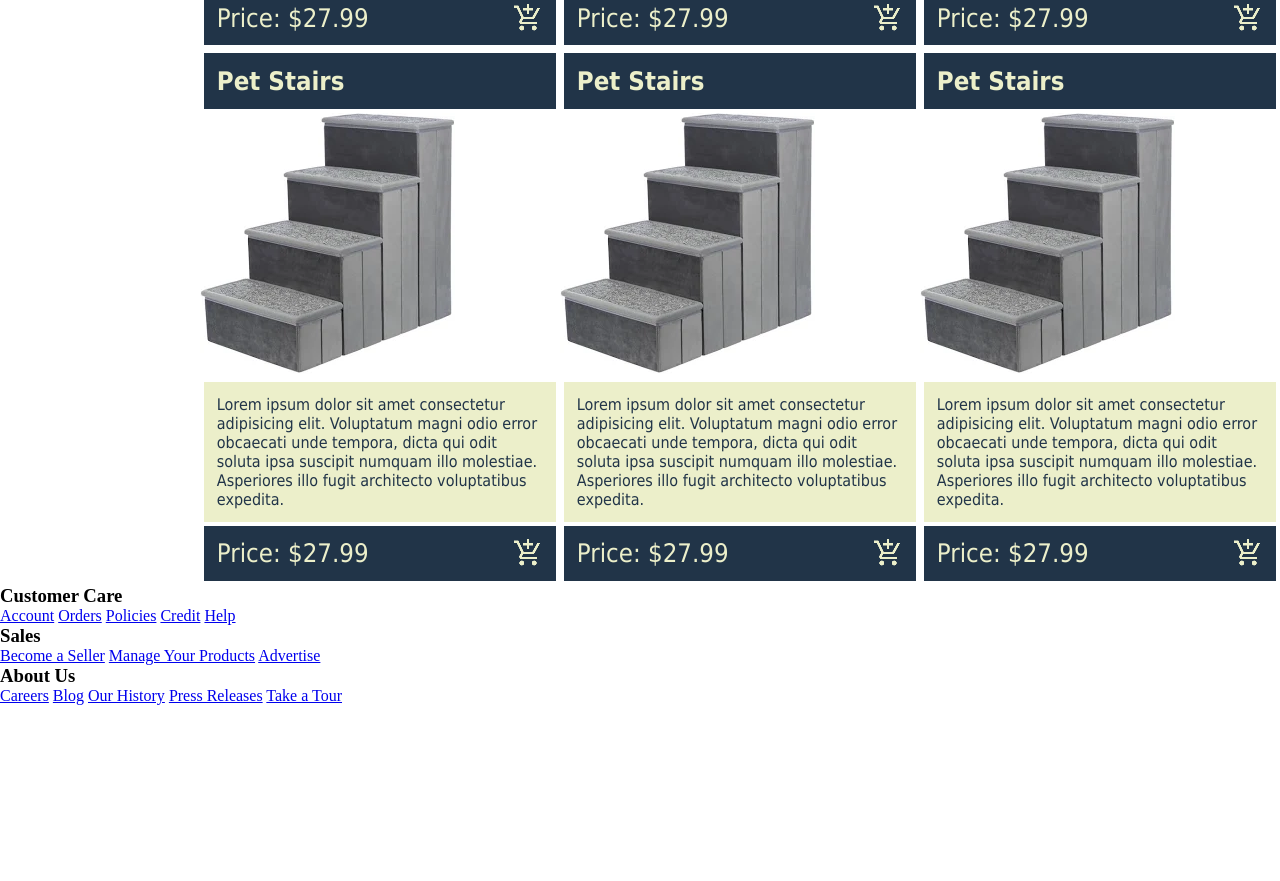
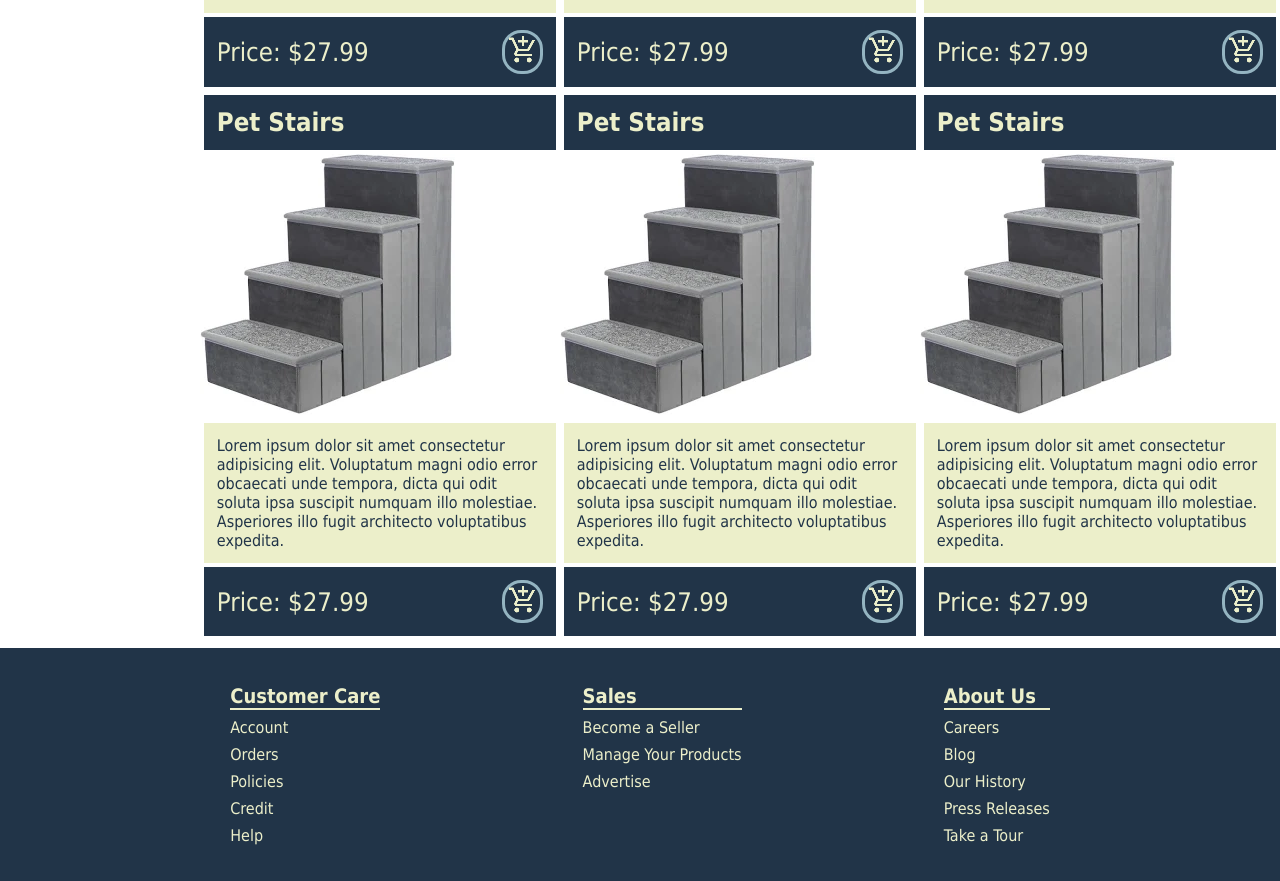
Before and after one commit to kaiwye/Unit1.Qwrity, a plain HTML site: page index.html in a window 1280 px wide. Shown: the part 1669-2550 px from the top of the page. Before the commit the page ends 2374 px from the top, so only its background shows below. Drawn offline with Linux system fonts and the light colour scheme.

Commit message:
footer.css and final edits

```diff
--- a/footer.css
+++ b/footer.css
@@ -0,0 +1,34 @@
+* {
+  padding: 0;
+  margin: 0px;
+  box-sizing: border-box;
+}
+
+footer {
+  display: flex;
+  justify-content: space-evenly;
+  background: #213448;
+  margin-top: 0.5rem;
+  padding: 2rem;
+}
+
+h3 {
+  font-family: "Tahoma";
+  font-size: 1.25rem;
+  color: #ecefca;
+  border-bottom: 2px solid#ecefca;
+  margin: 0.25rem;
+}
+
+.footerLinks {
+  text-decoration: none;
+  font-family: "Tahoma";
+  font-size: 1rem;
+  color: #ecefca;
+  margin: 0.25rem;
+}
+
+.footer {
+  display: flex;
+  flex-direction: column;
+}
--- a/index.html
+++ b/index.html
@@ -4,6 +4,7 @@
     <title>Qwirty</title>
     <link rel="stylesheet" href="header.css" />
     <link rel="stylesheet" href="main.css" />
+    <link rel="stylesheet" href="footer.css" />
   </head>
   <body>
     <header>
@@ -56,7 +57,9 @@
           </p>
           <p class="price">
             Price: $27.99
+            <button class="addCartButton">
               <img class="addCart" src="img/add_cart.png" alt="ShoppingCart" />
+            </button>
           </p>
         </li>
         <li class="productCards">
@@ -70,7 +73,9 @@
           </p>
           <p class="price">
             Price: $27.99
+            <button class="addCartButton">
               <img class="addCart" src="img/add_cart.png" alt="ShoppingCart" />
+            </button>
           </p>
         </li>
         <li class="productCards">
@@ -84,7 +89,9 @@
           </p>
           <p class="price">
             Price: $27.99
+            <button class="addCartButton">
               <img class="addCart" src="img/add_cart.png" alt="ShoppingCart" />
+            </button>
           </p>
         </li>
         <li class="productCards">
@@ -98,7 +105,9 @@
           </p>
           <p class="price">
             Price: $27.99
+            <button class="addCartButton">
               <img class="addCart" src="img/add_cart.png" alt="ShoppingCart" />
+            </button>
           </p>
         </li>
         <li class="productCards">
@@ -112,7 +121,9 @@
           </p>
           <p class="price">
             Price: $27.99
+            <button class="addCartButton">
               <img class="addCart" src="img/add_cart.png" alt="ShoppingCart" />
+            </button>
           </p>
         </li>
         <li class="productCards">
@@ -126,7 +137,9 @@
           </p>
           <p class="price">
             Price: $27.99
+            <button class="addCartButton">
               <img class="addCart" src="img/add_cart.png" alt="ShoppingCart" />
+            </button>
           </p>
         </li>
         <li class="productCards">
@@ -140,7 +153,9 @@
           </p>
           <p class="price">
             Price: $27.99
+            <button class="addCartButton">
               <img class="addCart" src="img/add_cart.png" alt="ShoppingCart" />
+            </button>
           </p>
         </li>
         <li class="productCards">
@@ -154,7 +169,9 @@
           </p>
           <p class="price">
             Price: $27.99
+            <button class="addCartButton">
               <img class="addCart" src="img/add_cart.png" alt="ShoppingCart" />
+            </button>
           </p>
         </li>
         <li class="productCards">
@@ -168,7 +185,9 @@
           </p>
           <p class="price">
             Price: $27.99
+            <button class="addCartButton">
               <img class="addCart" src="img/add_cart.png" alt="ShoppingCart" />
+            </button>
           </p>
         </li>
         <li class="productCards">
@@ -182,7 +201,9 @@
           </p>
           <p class="price">
             Price: $27.99
+            <button class="addCartButton">
               <img class="addCart" src="img/add_cart.png" alt="ShoppingCart" />
+            </button>
           </p>
         </li>
         <li class="productCards">
@@ -196,7 +217,9 @@
           </p>
           <p class="price">
             Price: $27.99
+            <button class="addCartButton">
               <img class="addCart" src="img/add_cart.png" alt="ShoppingCart" />
+            </button>
           </p>
         </li>
         <li class="productCards">
@@ -210,35 +233,42 @@
           </p>
           <p class="price">
             Price: $27.99
+            <button class="addCartButton">
               <img class="addCart" src="img/add_cart.png" alt="ShoppingCart" />
+            </button>
           </p>
         </li>
       </ul>
     </main>
     <footer>
-      <div>
+      <section>
+        <nav class="footer">
           <h3>Customer Care</h3>
-        <nav class="customerCare">
-          <a href="#">Account</a>
-          <a href="#">Orders</a>
-          <a href="#">Policies</a>
-          <a href="#">Credit</a>
-          <a href="#">Help</a>
+          <a class="footerLinks" href="#">Account</a>
+          <a class="footerLinks" href="#">Orders</a>
+          <a class="footerLinks" href="#">Policies</a>
+          <a class="footerLinks" href="#">Credit</a>
+          <a class="footerLinks" href="#">Help</a>
         </nav>
+      </section>
+      <section>
+        <nav class="footer">
           <h3>Sales</h3>
-        <nav class="sales">
-          <a href="#">Become a Seller</a>
-          <a href="#">Manage Your Products</a>
-          <a href="#">Advertise</a>
+          <a class="footerLinks" href="#">Become a Seller</a>
+          <a class="footerLinks" href="#">Manage Your Products</a>
+          <a class="footerLinks" href="#">Advertise</a>
         </nav>
+      </section>
+      <section>
+        <nav class="footer">
           <h3>About Us</h3>
-        <nav class="aboutUs"></nav>
-        <a href="#">Careers</a>
-        <a href="#">Blog</a>
-        <a href="#">Our History</a>
-        <a href="#">Press Releases</a>
-        <a href="#">Take a Tour</a>
-      </div>
+          <a class="footerLinks" href="#">Careers</a>
+          <a class="footerLinks" href="#">Blog</a>
+          <a class="footerLinks" href="#">Our History</a>
+          <a class="footerLinks" href="#">Press Releases</a>
+          <a class="footerLinks" href="#">Take a Tour</a>
+        </nav>
+      </section>
     </footer>
   </body>
 </html>
--- a/main.css
+++ b/main.css
@@ -72,3 +72,14 @@ h2 {
   margin: 0.25rem;
   padding: 0.8rem;
 }
+
+.addCartButton {
+  background: #213448;
+  border: solid #94b4c1;
+  border-radius: 1.2rem;
+  padding: 0.15rem;
+}
+
+.addCartButton:hover {
+  background-color: #94b4c1;
+}
```
Lines whose indentation alone changed are shown as unchanged.
